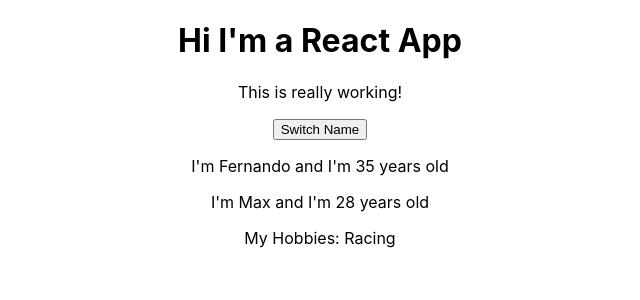
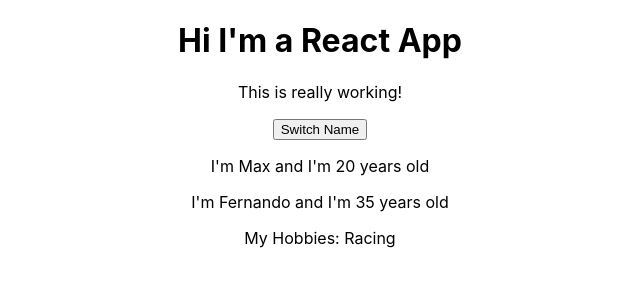
Before and after one commit to fh25/react-example, a React (Create React App) app in the folder react-ex1/: page / in a window 1280 px wide. Shown: the top 300 px of the page, without its empty margins (320-960 px from the left). Built offline with nearby package versions, Linux system fonts and the light colour scheme.

Commit message:
manipulating the state when a button is clicked

```diff
--- a/react-ex1/src/App.js
+++ b/react-ex1/src/App.js
@@ -9,11 +9,19 @@
         persons: [
             { name: 'Max', age: 20 },
             { name: 'Fernando', age: 35 }
-        ]
+        ],
+        otherState: 'some other value'
     };
 
     switchNameHandler = () => {
-        console.log('I got clicked!');
+        // console.log('I got clicked!');
+        // DON'T DO THIS this.state.persons[0].name = 'Roger'; can't edit state directly
+        this.setState({
+            persons: [
+                { name: 'Roger', age: 34 },
+                { name: 'Fernando', age: 35 }
+            ]
+        })
     };
 
     render() {
@@ -22,8 +30,8 @@
                 <h1>Hi I'm a React App</h1>
                 <p> This is really working!</p>
                 <button onClick={this.switchNameHandler} >Switch Name</button>
-                <Person name="Fernando" age="35"/>
-                <Person name="Max" age="28">My Hobbies: Racing</Person>
+                <Person name={this.state.persons[0].name} age={this.state.persons[0].age}/>
+                <Person name={this.state.persons[1].name} age={this.state.persons[1].age}>My Hobbies: Racing</Person>
             </div>
         );
     }
```
